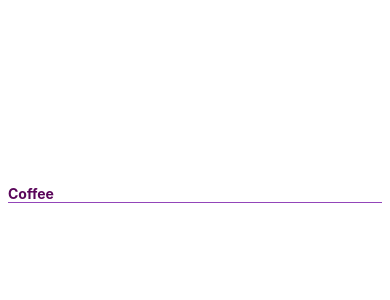
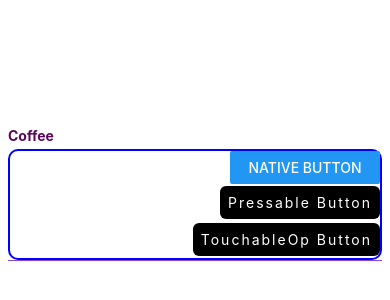
Before and after one commit to binarytrance/mithril, a React Native app: screen / in a window 390 px wide. Shown: the part 228-528 px from the top of the page. Built offline with nearby package versions, Linux system fonts and the light colour scheme.

Commit message:
add example buttons

```diff
--- a/App.tsx
+++ b/App.tsx
@@ -1,5 +1,5 @@
-import { StatusBar } from 'expo-status-bar';
-import { StyleSheet, Text, View } from 'react-native';
+import { Button, Pressable, StyleSheet, Text, TouchableOpacity, View } from 'react-native';
+import { theme } from './theme';
 
 export default function App() {
     return (
@@ -7,7 +7,27 @@ export default function App() {
             <View style={{ borderBottomWidth: 1, borderColor: '#9245b9' }}>
                 {/* <Text>Pixel ratio: {PixelRatio.get()}</Text> */}
                 <Text style={styles.itemText}>Coffee</Text>
-                <StatusBar style='auto' />
+                {/* <StatusBar style='auto' /> */}
+                <View style={styles.buttonContainer}>
+                    {/* /** * You can use 3 kinds of button elements 1. Button - cannot be customised 2.
+                    Pressable 3. TouchableOpacity */}
+                    <View style={styles.buttonWrapper}>
+                        <Button title='Native Button' />
+                    </View>
+                    <Pressable
+                        onPress={() => console.log('pressable pressed!')}
+                        style={styles.button}
+                    >
+                        <Text style={styles.buttonText}>Pressable Button</Text>
+                    </Pressable>
+                    <TouchableOpacity
+                        onPress={() => console.log('Touchable pressed')}
+                        activeOpacity={0.8}
+                        style={styles.button}
+                    >
+                        <Text style={styles.buttonText}>TouchableOp Button</Text>
+                    </TouchableOpacity>
+                </View>
             </View>
         </View>
     );
@@ -16,11 +36,32 @@ export default function App() {
 const styles = StyleSheet.create({
     container: {
         flex: 1,
-        backgroundColor: '#fff',
+        backgroundColor: theme.colorWhite,
         // alignItems: 'center',
         justifyContent: 'center',
         paddingHorizontal: 8,
         paddingVertical: 10
     },
-    itemText: { color: '#5a065a', fontSize: 14, fontWeight: 'bold' }
+    itemText: { color: theme.colorWine, fontSize: 14, fontWeight: 'bold' },
+    buttonWrapper: {
+        width: 150
+    },
+    buttonContainer: {
+        marginTop: 5,
+        alignItems: 'flex-end',
+        borderWidth: 2, // Sets the width of the border
+        borderColor: 'blue', // Sets the color of the border
+        borderRadius: 10
+    },
+    button: {
+        backgroundColor: theme.colorBlack,
+        padding: 8,
+        borderRadius: 6,
+        marginTop: 2,
+        marginBottom: 2
+    },
+    buttonText: {
+        color: theme.colorWhite,
+        letterSpacing: 2
+    }
 });
--- /dev/null
+++ b/theme.tsx
@@ -0,0 +1,5 @@
+export const theme = {
+    colorWine: '#5a065a',
+    colorBlack: '#000',
+    colorWhite: '#fff'
+};
```
Also changed, not shown: 1 other file (tests, documents, lock files or other folders).
